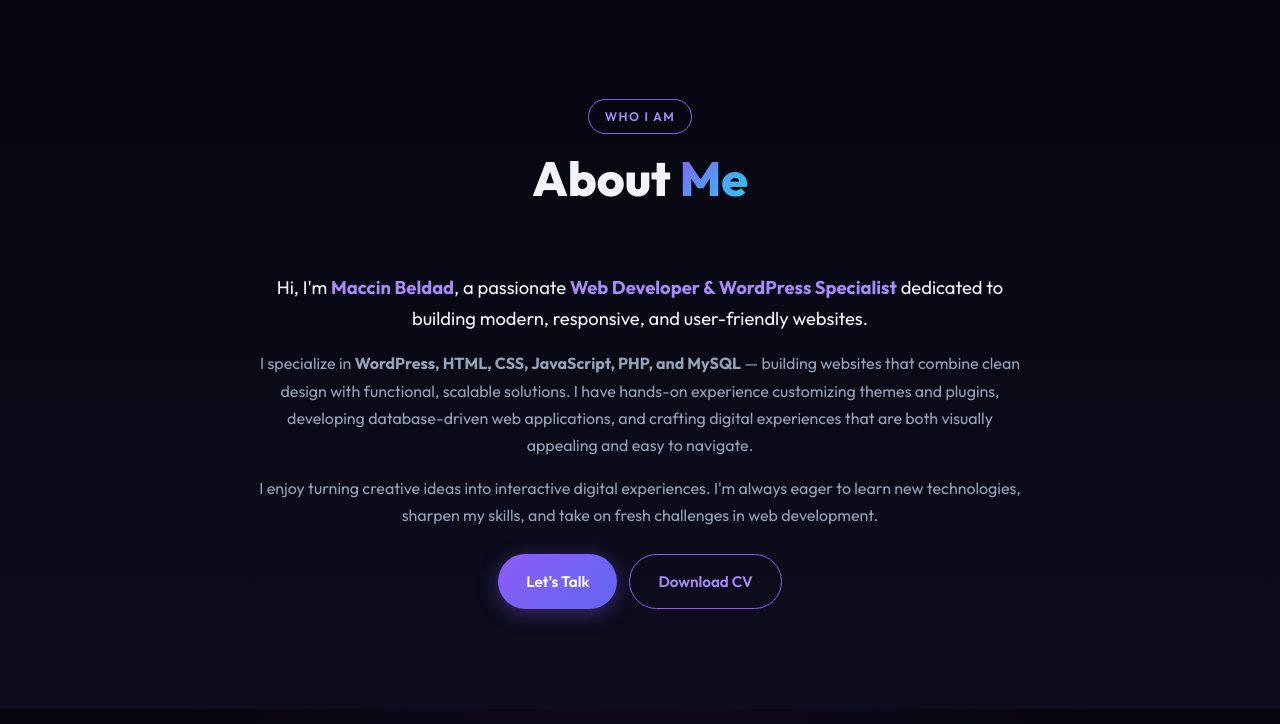
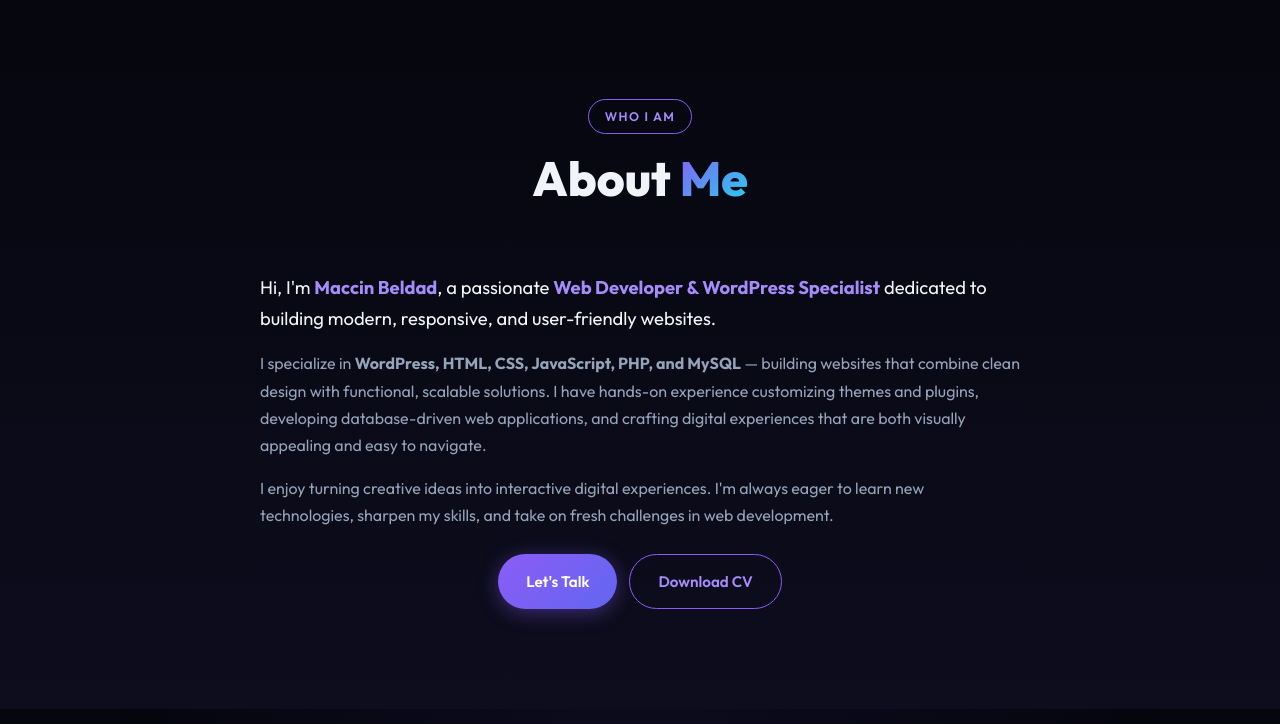
Before and after one commit to Redmacx/Portfolio, a PHP site: page / in a window 1280 px wide. Shown: the part 801-1525 px from the top of the page. Run offline with PHP 8.4, Linux system fonts and the light colour scheme.

Commit message:
Left-aligned About paragraphs for better readability and structure

```diff
--- a/style.css
+++ b/style.css
@@ -338,8 +338,9 @@ ul { list-style: none; }
   justify-content: center;
 }
 .about-text {
-  max-width: 780px;
-  text-align: center;
+  max-width: 760px;
+  text-align: left;
+  margin: 0 auto;
 }
 .about-text p { color: var(--text-muted); margin-bottom: 16px; }
 .about-lead { font-size: 1.15rem; color: var(--text) !important; line-height: 1.7; }
```
